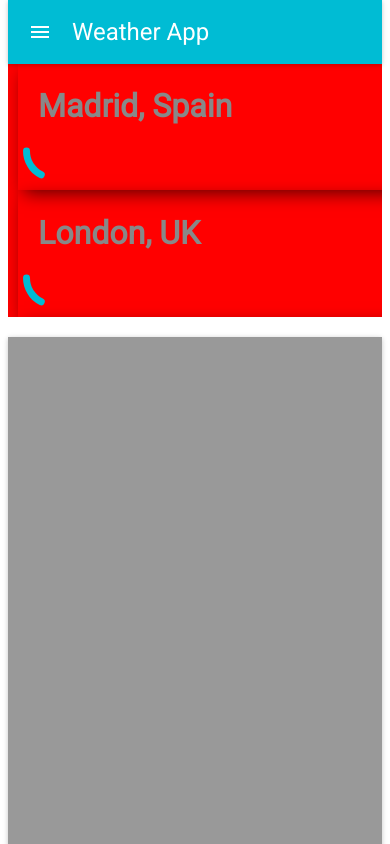
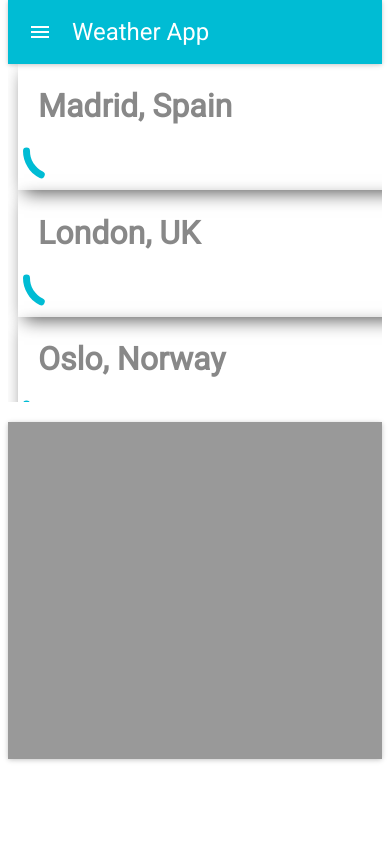
Before and after one commit to marialobillo/weather-app, a React (Create React App) app: page / in a window 390 px wide. Shown: the top 844 px of the page. Built offline with nearby package versions, Linux system fonts and the light colour scheme; no server answers; some icons are missing.

Commit message:
style style...

```diff
--- a/src/App.css
+++ b/src/App.css
@@ -29,6 +29,15 @@
 
 .details{
 	background: #999;
-	height: 100vh;
-	width: 100%;
+	height: 85vh;
+	width: calc(100% - 40px);
+	overflow: auto;
+	padding-right: 20px;
+	padding-left: 20px;
 }
+
+@media (max-width: 64em){
+	.details{
+		height: 40vh;
+	}
+}
--- a/src/components/WeatherLocation/style.css
+++ b/src/components/WeatherLocation/style.css
@@ -11,6 +11,7 @@
 	-webkit-box-shadow: 3px 6px 17px -3px rgba(0,0,0,0.65);
 	-moz-box-shadow: 3px 6px 17px -3px rgba(0,0,0,0.65);
 	box-shadow: 3px 6px 17px -3px rgba(0,0,0,0.65);
+	cursor: pointer;
 }
 
 .LocationCont{
--- a/src/components/style.css
+++ b/src/components/style.css
@@ -1,11 +1,11 @@
 .LocationList{
-	background: red;
+	height: 85vh;
+	overflow: auto;
 }
 
 @media(max-width: 64em){
 	.LocationList{
-		max-height: 30vh;
-		overflow: auto;
+		max-height: 40vh;
 		margin-bottom: 20px;
 	}
 }
```
